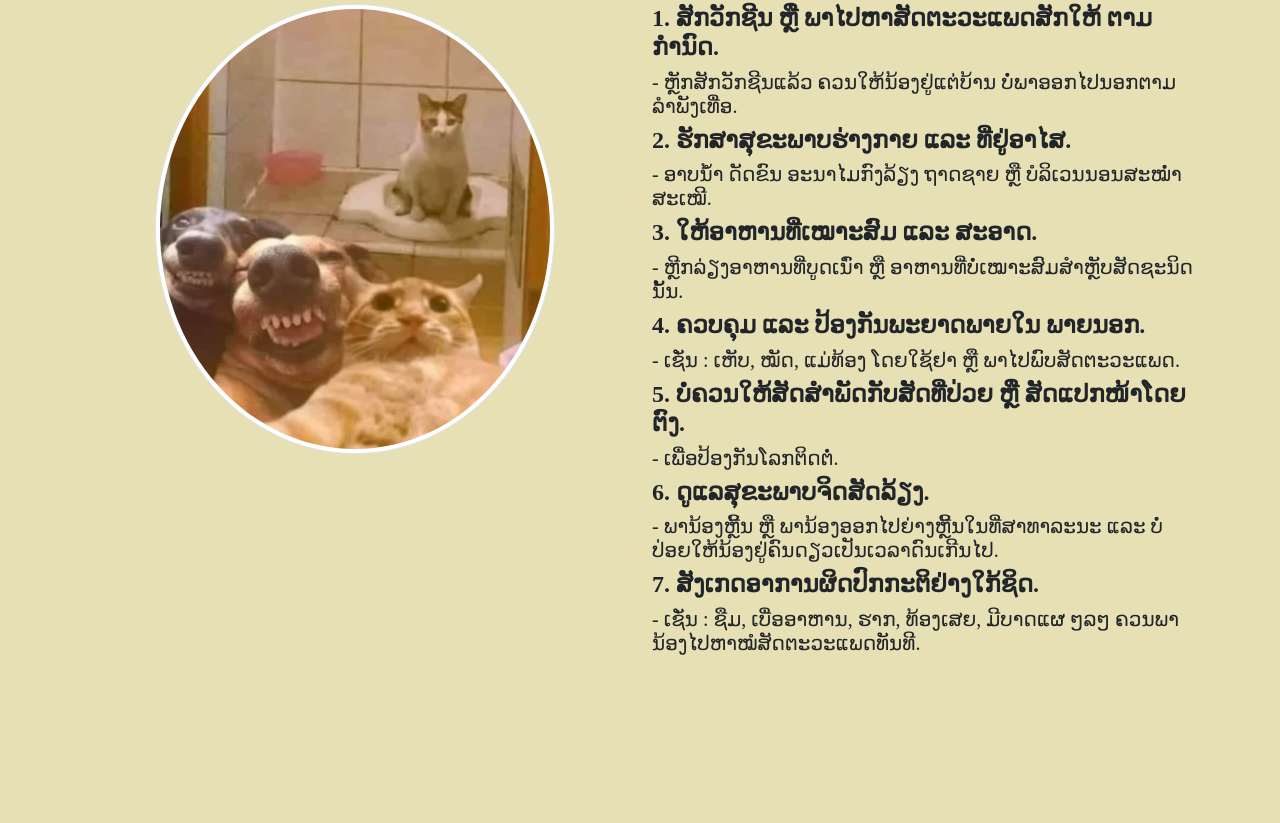
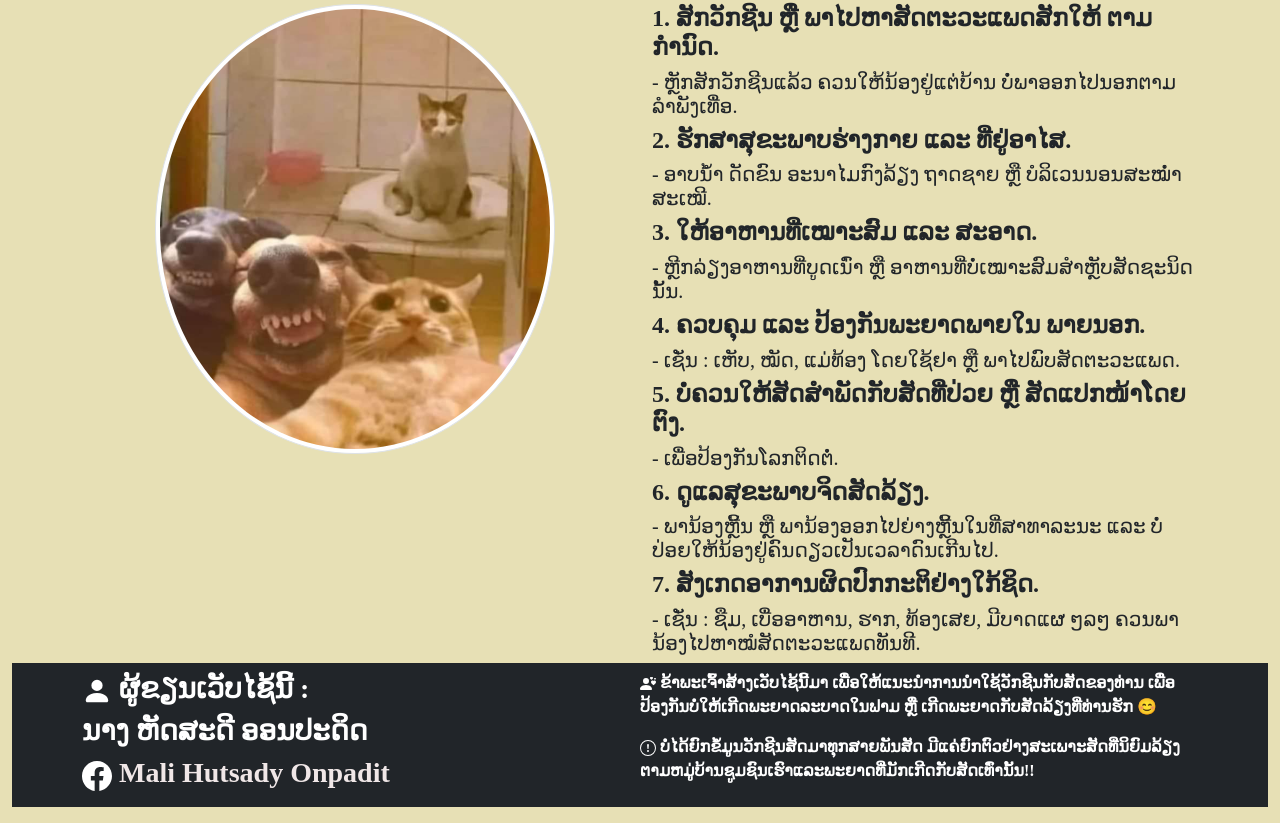
Before and after one commit to hutsady2007/USE-VACCINES-FOR-ANIMALS_WEBSITE, a plain HTML site: page ວິທີປ້ອງກັນຈາກພະຍາດ.html in a window 1280 px wide. Shown: the part 1236-2059 px from the top of the page. Before the commit the page ends 1899 px from the top, so only its background shows below. Drawn offline with nearby package versions, Linux system fonts and the light colour scheme.

Commit message:
Add files via upload

```diff
--- a/ວິທີປ້ອງກັນຈາກພະຍາດ.html
+++ b/ວິທີປ້ອງກັນຈາກພະຍາດ.html
@@ -20,14 +20,16 @@
             padding: 10px;
             border: 2px solid rgb(144, 227, 154);
         }
-        a{
-            font-family: 'Times New Roman';
-        }
+
         #a1{
             font-family: 'Phetsarath OT';
         }
         .h4.h5{
             font-family: 'Phetsarath OT';
+        }
+        a{
+            text-decoration: none;
+            color: rgb(240, 231, 231);
         }
     </style>
 </head>
@@ -172,5 +174,35 @@
             </div>
         </div>
     </div>
+    <div class="container-fluid"><!--5. ພາກສ່ວນທ້າຍ-->
+        <nav class="navbar navbar-expand-lg navbar-dark bg-dark text-white mb-3">
+            <div class="container row-mt-5">
+                <div class="col-sm-6">
+                    <h3><svg xmlns="http://www.w3.org/2000/svg" width="30" height="30" fill="currentColor" class="bi bi-person-fill" viewBox="0 0 16 16">
+  <path d="M3 14s-1 0-1-1 1-4 6-4 6 3 6 4-1 1-1 1zm5-6a3 3 0 1 0 0-6 3 3 0 0 0 0 6"/>
+</svg><strong> ຜູ້ຂຽນເວັບໄຊ້ນີ້ :</strong></h3>
+                    <h3><strong>ນາງ ຫັດສະດີ ອອນປະດິດ</strong></h3>
+                    <h3><svg xmlns="http://www.w3.org/2000/svg" width="30px" height="30" fill="currentColor" class="bi bi-facebook" viewBox="0 0 16 16">
+  <path d="M16 8.049c0-4.446-3.582-8.05-8-8.05C3.58 0-.002 3.603-.002 8.05c0 4.017 2.926 7.347 6.75 7.951v-5.625h-2.03V8.05H6.75V6.275c0-2.017 1.195-3.131 3.022-3.131.876 0 1.791.157 1.791.157v1.98h-1.009c-.993 0-1.303.621-1.303 1.258v1.51h2.218l-.354 2.326H9.25V16c3.824-.604 6.75-3.934 6.75-7.951"/>
+</svg><strong class="text-white"><a href="https://www.facebook.com/share/19FyUzMqDR/"> Mali Hutsady Onpadit</a></strong></h3>
+                </div>
+                <div class="col-sm-6">
+                    <p><svg xmlns="http://www.w3.org/2000/svg" width="16" height="16" fill="currentColor" class="bi bi-person-hearts" viewBox="0 0 16 16">
+  <path fill-rule="evenodd" d="M11.5 1.246c.832-.855 2.913.642 0 2.566-2.913-1.924-.832-3.421 0-2.566M9 5a3 3 0 1 1-6 0 3 3 0 0 1 6 0m-9 8c0 1 1 1 1 1h10s1 0 1-1-1-4-6-4-6 3-6 4m13.5-8.09c1.387-1.425 4.855 1.07 0 4.277-4.854-3.207-1.387-5.702 0-4.276ZM15 2.165c.555-.57 1.942.428 0 1.711-1.942-1.283-.555-2.281 0-1.71Z"/>
+</svg><strong> ຂ້າພະເຈົ້າສ້າງເວັບໄຊ້ນີ້ມາ ເພື່ອໃຫ້ແນະນຳການນຳໃຊ້ວັກຊີນກັບສັດຂອງທ່ານ ເພື່ອປ້ອງກັນບໍ່ໃຫ້ເກີດພະຍາດລະບາດໃນຟາມ ຫຼື ເກີດພະຍາດກັບສັດລ້ຽງທີ່ທ່ານຮັກ 😊</strong></p>
+                    <p><svg xmlns="http://www.w3.org/2000/svg" width="16" height="16" fill="currentColor" class="bi bi-exclamation-circle" viewBox="0 0 16 16">
+  <path d="M8 15A7 7 0 1 1 8 1a7 7 0 0 1 0 14m0 1A8 8 0 1 0 8 0a8 8 0 0 0 0 16"/>
+  <path d="M7.002 11a1 1 0 1 1 2 0 1 1 0 0 1-2 0M7.1 4.995a.905.905 0 1 1 1.8 0l-.35 3.507a.552.552 0 0 1-1.1 0z"/>
+</svg><strong> ບໍ່ໄດ້ຍົກຂໍ້ມູນວັກຊີນສັດມາທຸກສາຍພັນສັດ ມີແຄ່ຍົກຕົວຢ່າງສະເພາະສັດທີ່ນິຍົມລ້ຽງຕາມຫມູ່ບ້ານຊູມຊົນເຮົາແລະພະຍາດທີ່ມັກເກີດກັບສັດເທົ່ານັ້ນ!!</strong></p>
+
+
+
+
+
+                </div>
+
+            </div>
+        </nav>
+    </div><!--5. ສີ້ນສຸດໂຄ້ດພາກສ່ວນທ້າຍ-->
 </body>
 </html>
```
